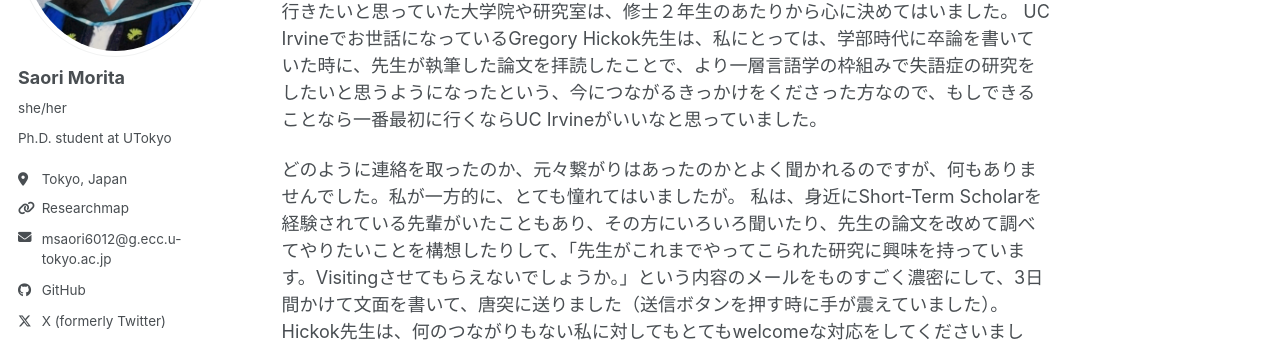
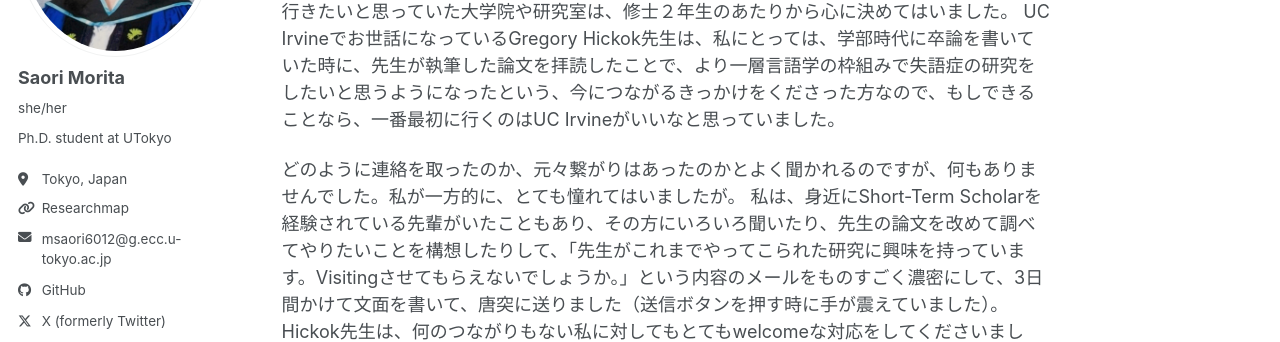
Before and after one commit to sao-m1023lily/sao-m1023lily.github.io, a Jekyll site: the page built from _posts/2026-07-17-irvine.md, in a window 1280 px wide and 900 px high, scrolled down 821 px. Shown: the part 259-601 px from the top of the window. Built offline with Jekyll 4.4.1, drawn with Linux system fonts in a browser that asks for light colours; a script bundle is joined from its source files by our own code; library files that are not in the unit come from our copies.

Commit message:
Update 2026-07-17-irvine.md

```diff
--- a/_posts/2026-07-17-irvine.md
+++ b/_posts/2026-07-17-irvine.md
@@ -30,7 +30,7 @@ This is a starter draft based on your CV. Replace the details below with your ow
 ## 行き先はどうやって決めたか
 
 行きたいと思っていた大学院や研究室は、修士２年生のあたりから心に決めてはいました。
-UC Irvineでお世話になっているGregory Hickok先生は、私にとっては、学部時代に卒論を書いていた時に、先生が執筆した論文を拝読したことで、より一層言語学の枠組みで失語症の研究をしたいと思うようになったという、今につながるきっかけをくださった方なので、もしできることなら一番最初に行くならUC Irvineがいいなと思っていました。
+UC Irvineでお世話になっているGregory Hickok先生は、私にとっては、学部時代に卒論を書いていた時に、先生が執筆した論文を拝読したことで、より一層言語学の枠組みで失語症の研究をしたいと思うようになったという、今につながるきっかけをくださった方なので、もしできることなら、一番最初に行くのはUC Irvineがいいなと思っていました。
 
 どのように連絡を取ったのか、元々繋がりはあったのかとよく聞かれるのですが、何もありませんでした。私が一方的に、とても憧れてはいましたが。
 私は、身近にShort-Term Scholarを経験されている先輩がいたこともあり、その方にいろいろ聞いたり、先生の論文を改めて調べてやりたいことを構想したりして、「先生がこれまでやってこられた研究に興味を持っています。Visitingさせてもらえないでしょうか。」という内容のメールをものすごく濃密にして、3日間かけて文面を書いて、唐突に送りました（送信ボタンを押す時に手が震えていました）。
```
